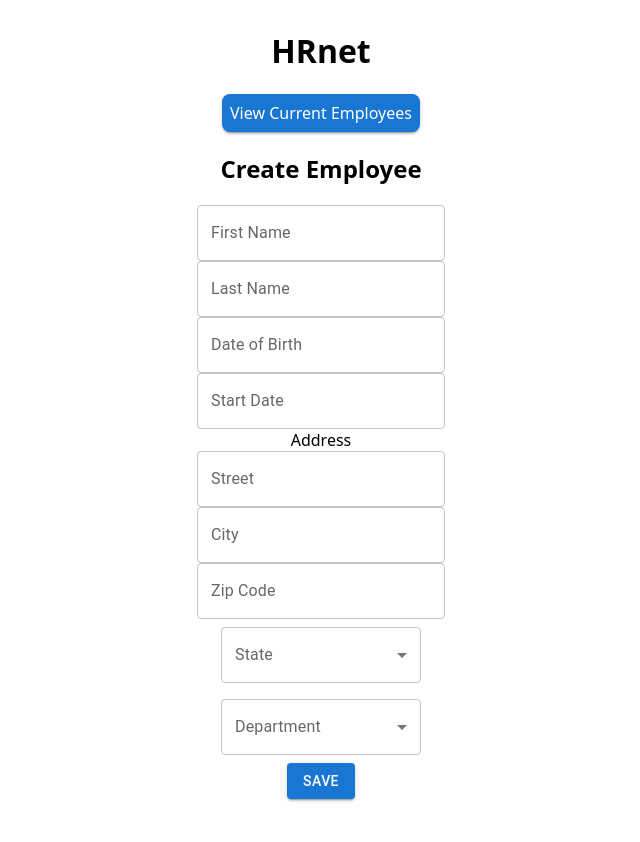
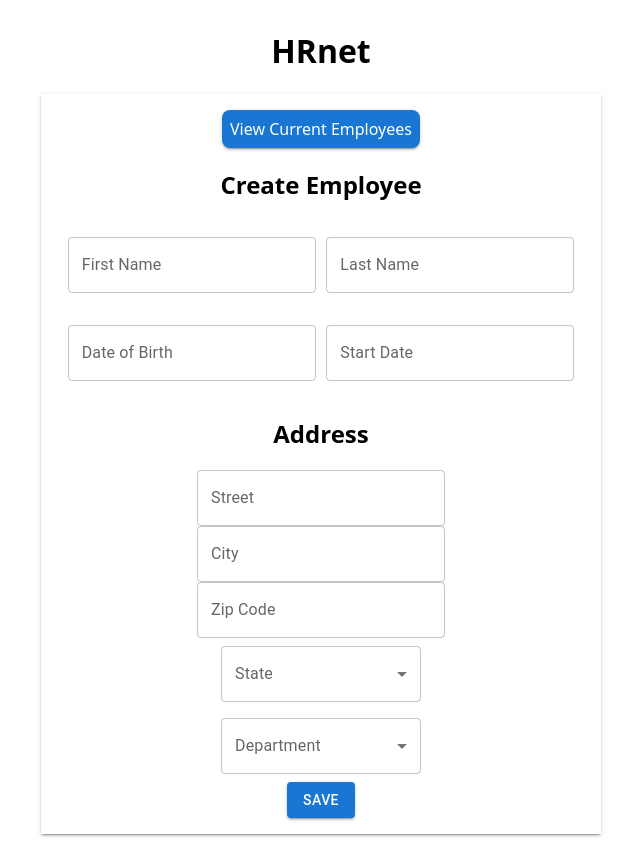
Before and after one commit to Matt-Fr/franck_matthieu_14_18102022, a React (Create React App) app: page / in a window 1280 px wide. Shown: the whole page, without its empty margins (319-959 px from the left). Before the commit the page ends 807 px from the top, so only its background shows below. Built offline with nearby package versions, Linux system fonts and the light colour scheme.

Commit message:
added css

```diff
--- a/src/index.css
+++ b/src/index.css
@@ -3,10 +3,10 @@ body {
     Oxygen, Ubuntu, Cantarell, "Open Sans", "Helvetica Neue", sans-serif;
 }
 
-main {
+.main {
   display: flex;
   flex-direction: column;
-  justify-content: center;
+  align-items: center;
 }
 
 .title {
@@ -33,10 +33,13 @@ main {
 }
 
 .containerHome {
+  padding: 1rem;
   display: flex;
   flex-direction: column;
   justify-content: center;
   align-items: center;
+  box-shadow: 0px 3px 1px -2px rgb(0 0 0 / 20%),
+    0px 2px 2px 0px rgb(0 0 0 / 14%), 0px 1px 5px 0px rgb(0 0 0 / 12%);
 }
 
 .formHome {
@@ -52,3 +55,17 @@ main {
   justify-content: center;
   align-items: center;
 }
+
+.containerNames {
+  display: flex;
+  width: 100%;
+  justify-content: space-evenly;
+  margin: 1rem;
+}
+
+.containerDates {
+  display: flex;
+  width: 100%;
+  justify-content: space-evenly;
+  margin: 1rem;
+}
--- a/src/pages/Home.js
+++ b/src/pages/Home.js
@@ -51,7 +51,7 @@ const Home = () => {
   };
 
   return (
-    <main>
+    <main className="main">
       <h1 className="title">HRnet</h1>
       <div className="containerHome">
         <Link to="/employees" className="linkTable">
@@ -64,7 +64,9 @@ const Home = () => {
           id="create-employee"
           onSubmit={handleSubmit}
         >
+          <div className="containerNames">
             <TextField
+              className="input"
               value={firstName}
               id="outlined-required"
               label="First Name"
@@ -74,13 +76,15 @@ const Home = () => {
 
             <TextField
               value={lastName}
+              className="input"
               id="outlined-required"
               label="Last Name"
               variant="outlined"
               onChange={(e) => setLastName(e.target.value)}
             />
-
-          <LocalizationProvider dateAdapter={AdapterDayjs}>
+          </div>
+          <div className="containerDates">
+            <LocalizationProvider className="input" dateAdapter={AdapterDayjs}>
               <DatePicker
                 label="Date of Birth"
                 value={birthDate}
@@ -91,7 +95,7 @@ const Home = () => {
               />
             </LocalizationProvider>
 
-          <LocalizationProvider dateAdapter={AdapterDayjs}>
+            <LocalizationProvider className="input" dateAdapter={AdapterDayjs}>
               <DatePicker
                 label="Start Date"
                 value={startDate}
@@ -101,10 +105,11 @@ const Home = () => {
                 renderInput={(params) => <TextField {...params} />}
               />
             </LocalizationProvider>
-
+          </div>
           <div className="address">
-            <legend>Address</legend>
+            <h2>Address</h2>
             <TextField
+              className="input"
               value={street}
               id="outlined-required"
               label="Street"
@@ -112,6 +117,7 @@ const Home = () => {
               onChange={(e) => setStreet(e.target.value)}
             />
             <TextField
+              className="input"
               value={city}
               id="outlined-required"
               label="City"
@@ -119,6 +125,7 @@ const Home = () => {
               onChange={(e) => setCity(e.target.value)}
             />
             <TextField
+              className="input"
               value={zipCode}
               id="outlined-required"
               label="Zip Code"
```
Lines whose indentation alone changed are shown as unchanged.
